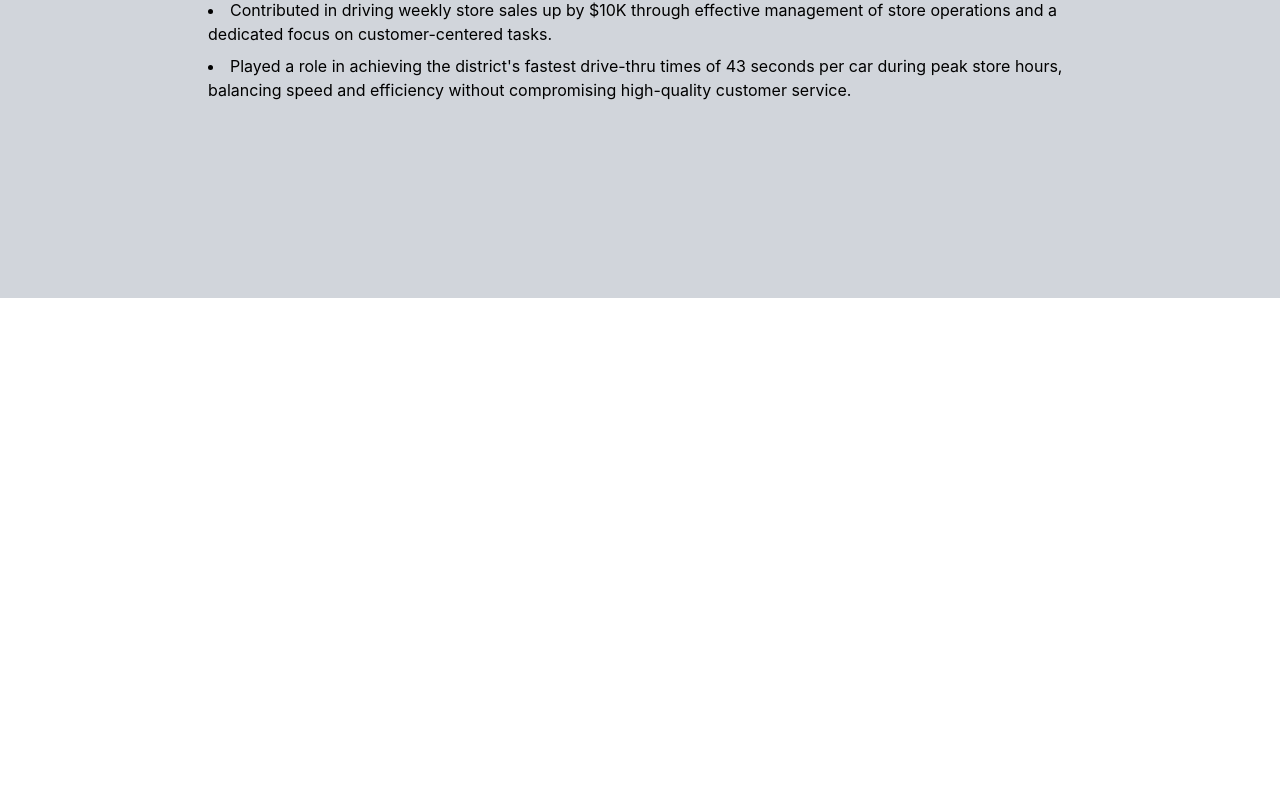
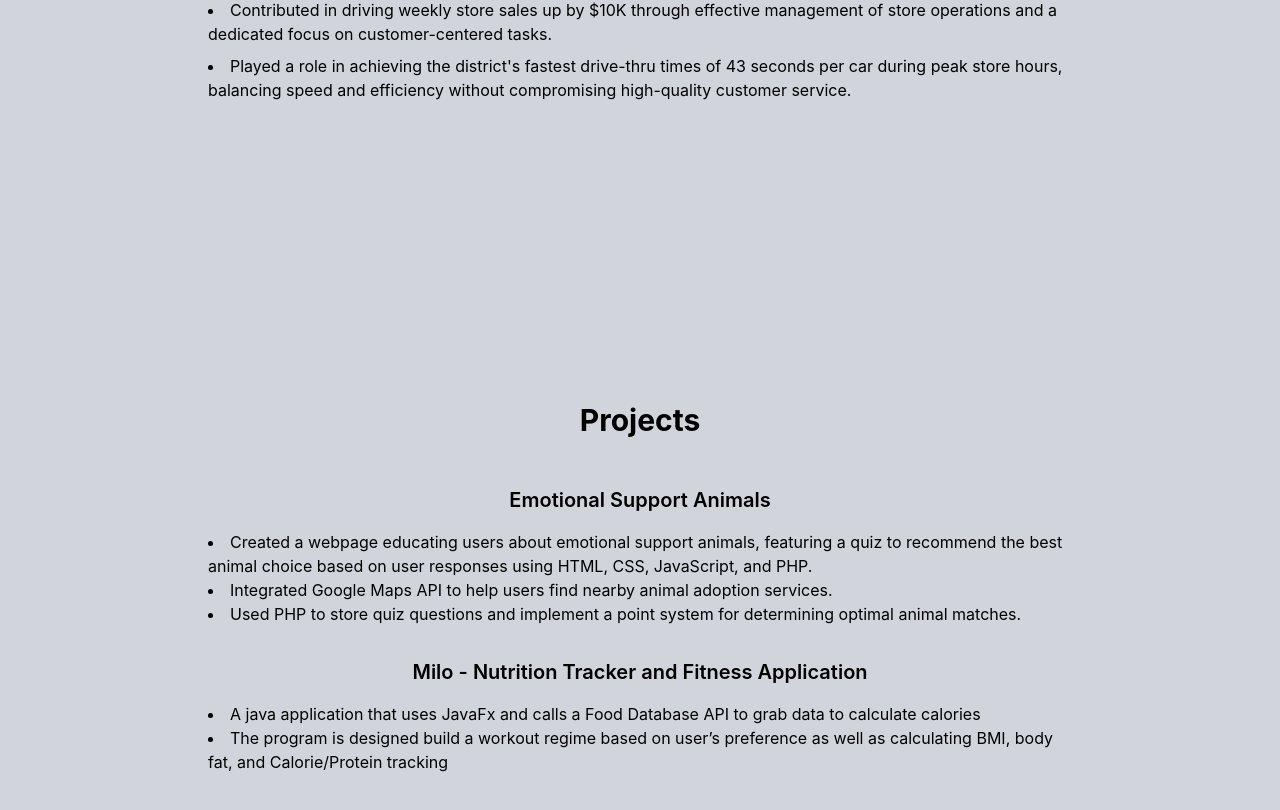
Before and after one commit to Kool-aid1/Portfolio, a React (Create React App) app: page / in a window 1280 px wide. Shown: the part 3134-3944 px from the top of the page. Before the commit the page ends 3432 px from the top, so only its background shows below. Built offline with nearby package versions, Linux system fonts and the light colour scheme.

Commit message:
added projects and hover effect

```diff
--- a/src/AboutMe.js
+++ b/src/AboutMe.js
@@ -37,7 +37,7 @@ function AboutMe() {
                     src={github}
                     alt="githublogo"
                     href="https://github.com/Kool-aid1"
-                    className="rounded-sm w-10 h-10"
+                    className="rounded-sm w-10 h-10 hover:scale-110"
                   />
                 </a>
                 <a
@@ -48,7 +48,7 @@ function AboutMe() {
                     src={linkedin}
                     alt="linkedinlogo"
                     href="https://www.linkedin.com/in/kennytly23/"
-                    className="rounded-sm w-10 h-10"
+                    className="rounded-sm w-10 h-10 hover:scale-110"
                   />
                 </a>
               </div>
--- a/src/Navbar.js
+++ b/src/Navbar.js
@@ -11,11 +11,21 @@ function Navbar() {
             <p className="font-bold text-lg p-4"> Kenny Ly </p>
           </div>
           <div className="hidden md:flex space-x-6 text-sm font-bold">
-            <a href="#aboutMe">About Me</a>
-            <a href="#skills">Skills</a>
-            <a href="#experience">Experience</a>
-            <a href="#Projects">Projects</a>
-            <a href="#Contact">Contact</a>
+            <a href="#aboutMe" className="hover:scale-110">
+              About Me
+            </a>
+            <a href="#skills" className="hover:scale-110">
+              Skills
+            </a>
+            <a href="#experience" className="hover:scale-110">
+              Experience
+            </a>
+            <a href="#projects" className="hover:scale-110">
+              Projects
+            </a>
+            <a href="#Contact" className="hover:scale-110">
+              Contact
+            </a>
           </div>
           <div className="md:hidden flex items-center">
             <button
@@ -41,11 +51,21 @@ function Navbar() {
         </nav>
         {menuOpen && (
           <div className="md:hidden flex flex-col items-center space-y-2 px-6 pt-2 text-md font-bold bg-zinc-400 border-b border-gray-500">
-            <a href="#aboutMe" className="py-2">About Me</a>
-            <a href="#skills" className="py-2">Skills</a>
-            <a href="#experience" className="py-2">Experience</a>
-            <a href="#Projects" className="py-2">Projects</a>
-            <a href="#Contact" className="py-2">Contact</a>
+            <a href="#aboutMe" className="py-2 hover:scale-110">
+              About Me
+            </a>
+            <a href="#skills" className="py-2 hover:scale-110">
+              Skills
+            </a>
+            <a href="#experience" className="py-2 hover:scale-110">
+              Experience
+            </a>
+            <a href="#Projects" className="py-2 hover:scale-110">
+              Projects
+            </a>
+            <a href="#Contact" className="py-2 hover:scale-110">
+              Contact
+            </a>
           </div>
         )}
       </header>
--- a/src/Projects.js
+++ b/src/Projects.js
@@ -3,13 +3,50 @@ import "./App.css";
 
 function App() {
   return (
-    <div className="">
-      <header>Projects</header>
-      <div>
-        <p>Emotional Support Animals</p>
-      </div>
-      <div>
-        <p>Milo - Nutritional Tracker and Fitness Application</p>
+    <div className="p-6 bg-gray-300 min-h-screen">
+      <div id="projects" className="pt-20">
+        <header className="text-center text-3xl font-bold mb-8">
+          Projects
+        </header>
+        <div className="max-w-4xl mx-auto p-4">
+          <header
+            className="text-center text-xl font-semibold mb-4"
+            hover="text-xxl"
+          >
+            Emotional Support Animals
+          </header>
+          <ul className="list-disc list-inside text-left">
+            <li>
+              Created a webpage educating users about emotional support animals,
+              featuring a quiz to recommend the best animal choice based on user
+              responses using HTML, CSS, JavaScript, and PHP.
+            </li>
+            <li>
+              Integrated Google Maps API to help users find nearby animal
+              adoption services.
+            </li>
+            <li>
+              Used PHP to store quiz questions and implement a point system for
+              determining optimal animal matches.
+            </li>
+          </ul>
+        </div>
+        <div className="max-w-4xl mx-auto p-4">
+          <header className="text-center text-xl font-semibold mb-4">
+            Milo - Nutrition Tracker and Fitness Application
+          </header>
+          <ul className="list-disc list-inside text-left">
+            <li>
+              A java application that uses JavaFx and calls a Food Database API
+              to grab data to calculate calories
+            </li>
+            <li>
+              The program is designed build a workout regime based on user’s
+              preference as well as calculating BMI, body fat, and
+              Calorie/Protein tracking
+            </li>
+          </ul>
+        </div>
       </div>
     </div>
   );
--- a/src/index.js
+++ b/src/index.js
@@ -16,6 +16,7 @@ root.render(
     <AboutMe />
     <Skills />
     <Experience />
+    <Projects />
     <App />
   </React.StrictMode>
 );
--- a/src/skills.js
+++ b/src/skills.js
@@ -1,4 +1,4 @@
-import React, { useState } from "react";
+import React from "react";
 
 function Skills() {
   return (
```
